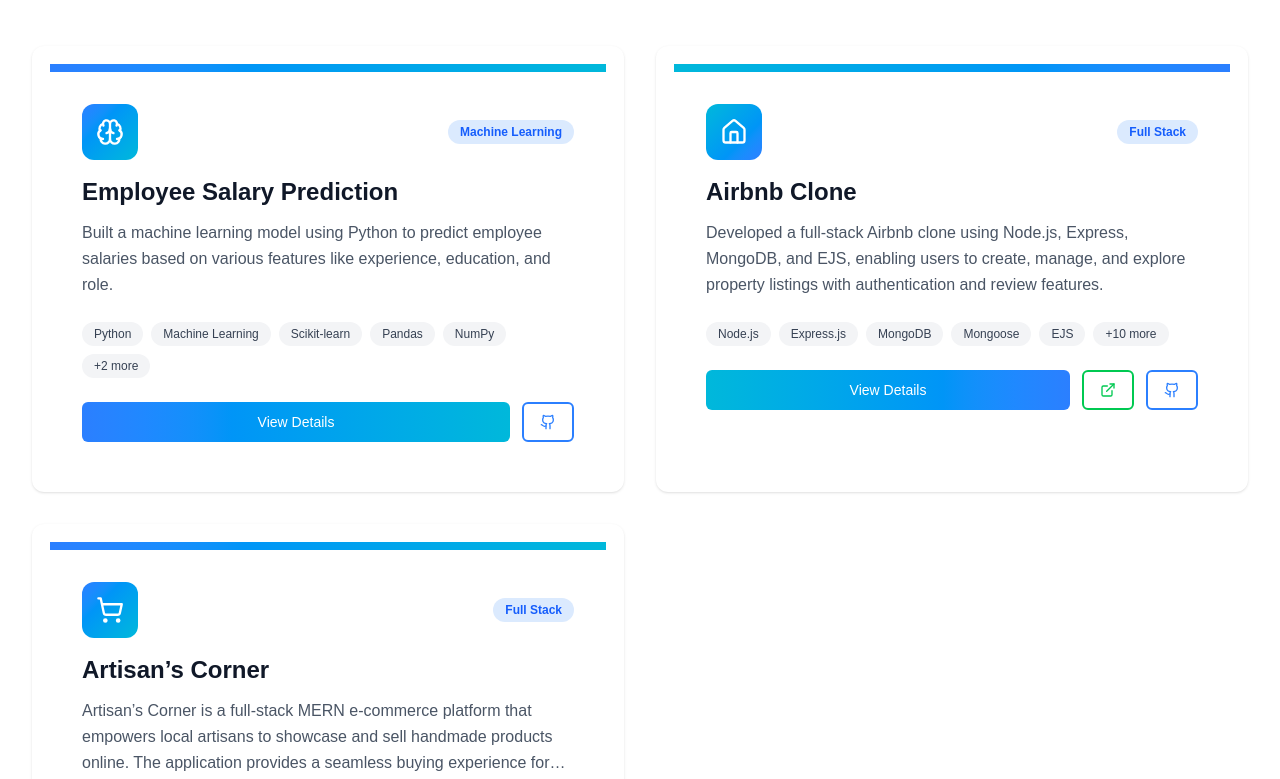
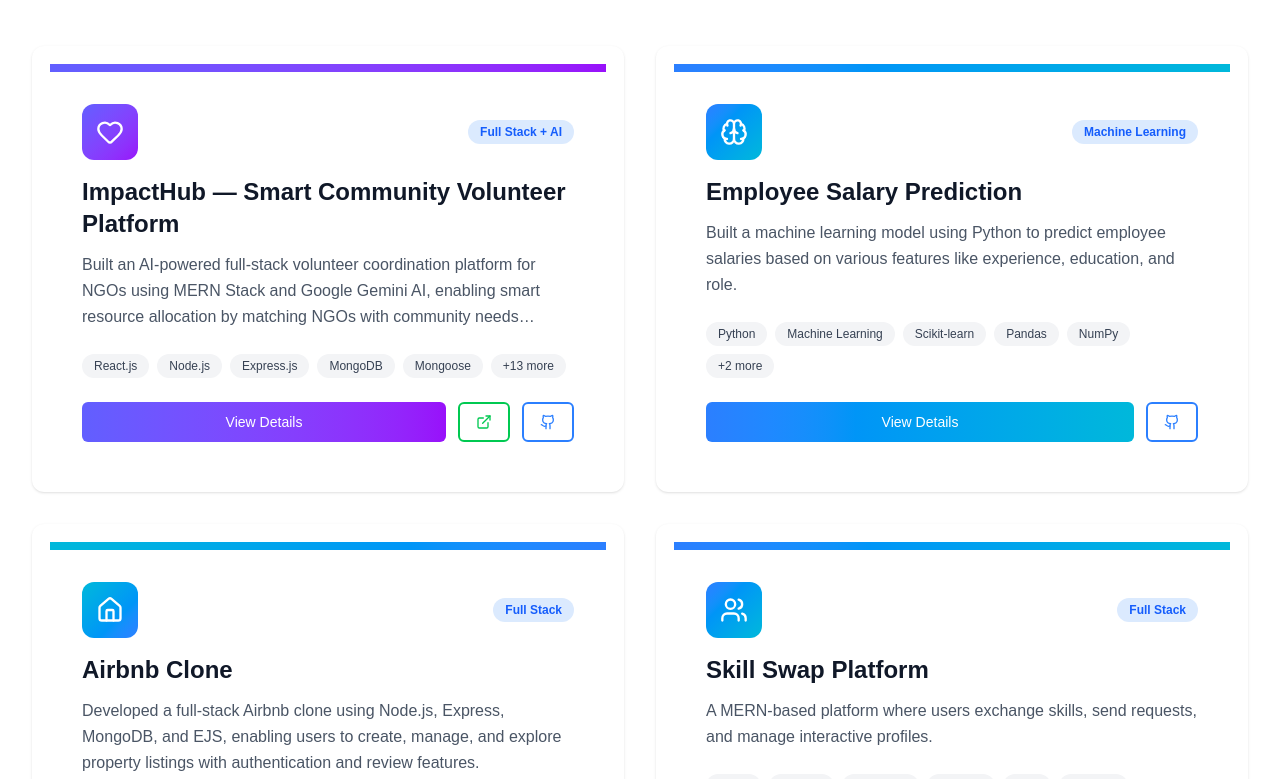
Before and after one commit to Kaushal2644/My-Portfolio, a Next.js app: page / in a window 1280 px wide. Shown: the part 2857-3636 px from the top of the page. Built offline with nearby package versions, Linux system fonts and the light colour scheme.

Commit message:
Add Project

```diff
--- a/components/portfolio/ProjectsSection.jsx
+++ b/components/portfolio/ProjectsSection.jsx
@@ -1,7 +1,20 @@
 import React, { useState } from "react";
 import { Card } from "@/components/ui/card";
 import { Button } from "@/components/ui/button";
-import { Github, ExternalLink, Brain, MapPin, Users, X, AlertTriangle, Target, Image as ImageIcon, ShoppingCart, Home } from "lucide-react";
+import {
+  Github,
+  ExternalLink,
+  Brain,
+  MapPin,
+  Users,
+  Heart,
+  X,
+  AlertTriangle,
+  Target,
+  Image as ImageIcon,
+  ShoppingCart,
+  Home,
+} from "lucide-react";
 import { Dialog, DialogContent } from "@/components/ui/dialog";
 import { Badge } from "@/components/ui/badge";
 
@@ -10,6 +23,78 @@
   const [activeFilter, setActiveFilter] = useState("All");
 
   const projects = [
+    {
+      title: "ImpactHub — Smart Community Volunteer Platform",
+      shortDescription:
+        "Built an AI-powered full-stack volunteer coordination platform for NGOs using MERN Stack and Google Gemini AI, enabling smart resource allocation by matching NGOs with community needs through an intelligent scoring algorithm.",
+      fullDescription:
+        "ImpactHub is a production-ready AI-powered smart resource allocation platform built for the Google Solution Challenge — Build with AI hackathon. The platform centralizes scattered community needs collected from field reports and surveys, making it easy for NGOs to identify, prioritize, and respond to the most urgent local problems. At its core is a Smart Match Algorithm that scores NGO-to-need assignments based on efficiency (40pts), location proximity (35pts), and skill specialization (25pts) — reducing manual coordination time by 70%. Integrated Google Gemini AI (gemini-2.5-flash) for four distinct intelligent features: AI field report analyzer that auto-suggests urgency and category, AI community insights generator, AI match explainer, and a context-aware chatbot assistant. Implemented secure authentication using JWT and Google OAuth 2.0 with role-based access control. Deployed backend on Google Cloud Run and frontend on Firebase Hosting with MongoDB Atlas as the cloud database.",
+
+      technologies: [
+        "React.js",
+        "Node.js",
+        "Express.js",
+        "MongoDB",
+        "Mongoose",
+        "Tailwind CSS",
+        "Google Gemini AI",
+        "JWT",
+        "Google OAuth 2.0",
+        "Passport.js",
+        "Google Cloud Run",
+        "Firebase Hosting",
+        "MongoDB Atlas",
+        "Chart.js",
+        "Vite",
+        "REST API",
+        "Git",
+        "GitHub",
+      ],
+      icon: Heart,
+      gradient: "from-indigo-500 to-purple-600",
+      githubUrl: "https://github.com/Kaushal2644/impacthub",
+      liveUrl: "https://impacthub-493708-8bf37.web.app",
+      category: "Full Stack + AI",
+      challenges: [
+        "Designing a Smart Match Algorithm that accurately scores NGO-to-need assignments based on multiple weighted factors",
+        "Integrating Google Gemini AI meaningfully across 4 distinct features without making it feel forced or superficial",
+        "Handling Google OAuth 2.0 callback flow correctly across local and production environments",
+        "Deploying a Node.js backend on Google Cloud Run without Docker using Buildpacks and resolving IAM permission issues",
+        "Managing CORS policies between Firebase Hosting frontend and Google Cloud Run backend in production",
+        "Ensuring real-time data consistency when field reports are converted into community needs",
+      ],
+
+      achievements: [
+        "Built and deployed a complete AI-powered MERN Stack application for Google Solution Challenge Build with AI hackathon",
+        "Integrated Google Gemini API (gemini-2.5-flash) for 4 intelligent features reducing manual NGO coordination time by 70%",
+        "Developed Smart Match Algorithm with 3-factor scoring system pairing NGOs with community needs in seconds",
+        "Implemented dual authentication system with JWT and Google OAuth 2.0 supporting Admin and Volunteer roles",
+        "Successfully deployed on Google Cloud Run and Firebase Hosting with MongoDB Atlas as cloud database",
+        "Addressed 5 UN Sustainable Development Goals through technology-driven community impact",
+      ],
+
+      screenshots: [
+        "https://images.unsplash.com/photo-1559027615-cd4628902d4a?w=800&h=400&fit=crop",
+        "https://images.unsplash.com/photo-1593113598332-cd288d649433?w=800&h=400&fit=crop",
+        "https://images.unsplash.com/photo-1488521787991-ed7bbaae773c?w=800&h=400&fit=crop",
+        "https://images.unsplash.com/photo-1582213782179-e0d53f98f2ca?w=800&h=400&fit=crop",
+      ],
+
+      team: {
+        name: "Code Samuraai",
+        institution: "Shri S'ad Vidya Mandal Institute of Technology",
+        competition: "Google Solution Challenge — Build with AI",
+        members: [
+          {
+            name: "Drashti Savaliya",
+            role: "Team Leader & Full Stack Developer",
+          },
+          { name: "Shreya Lad", role: "Frontend Developer & UI/UX Designer" },
+          { name: "Kaushal Patel", role: "Backend Developer & AI Integration" },
+          { name: "Manav Surti", role: "Database Architect & API Developer" },
+        ],
+      },
+    },
     {
       title: "Employee Salary Prediction",
       shortDescription:
@@ -95,46 +180,46 @@
         "https://images.unsplash.com/photo-1493809842364-78817add7ffb?w=800&h=400&fit=crop",
       ],
     },
-    // {
-    //   title: "Skill Swap Platform",
-    //   shortDescription:
-    //     "A MERN-based platform where users exchange skills, send requests, and manage interactive profiles.",
-    //   fullDescription:
-    //     "Developed a full-stack Skill Swap Platform using the MERN stack. Users can list skills they offer and want, browse others' profiles, send and accept swap requests, and manage their skill portfolio. The platform includes authentication using JWT, image uploads, admin moderation panel, and responsive UI built with React + Tailwind CSS. Deployed on Vercel and Render for smooth performance.",
-    //   technologies: [
-    //     "React",
-    //     "Node.js",
-    //     "MongoDB",
-    //     "Express",
-    //     "JWT",
-    //     "Tailwind CSS",
-    //     "Multer",
-    //     "Bcrypt",
-    //     "Vercel",
-    //     "Render",
-    //   ],
-    //   icon: Users,
-    //   gradient: "from-blue-500 to-cyan-500",
-    //   githubUrl: "https://github.com/Kaushal2644/Skill-Swap-Platform.git",
-    //   liveUrl: "https://skill-swap-platform-gamma.vercel.app",
-    //   category: "Full Stack",
-    //   challenges: [
-    //     "Implementing secure user authentication and authorization",
-    //     "Managing complex skill matching algorithms",
-    //     "Handling real-time request notifications",
-    //     "Optimizing image upload and storage",
-    //   ],
-    //   achievements: [
-    //     "Built end-to-end MERN stack application",
-    //     "Implemented JWT-based authentication system",
-    //     "Created admin moderation panel for quality control",
-    //     "Deployed successfully on cloud platforms",
-    //   ],
-    //   screenshots: [
-    //     "https://images.unsplash.com/photo-1552664730-d307ca884978?w=800&h=400&fit=crop",
-    //     "https://images.unsplash.com/photo-1522071820081-009f0129c71c?w=800&h=400&fit=crop",
-    //   ],
-    // },
+    {
+      title: "Skill Swap Platform",
+      shortDescription:
+        "A MERN-based platform where users exchange skills, send requests, and manage interactive profiles.",
+      fullDescription:
+        "Developed a full-stack Skill Swap Platform using the MERN stack. Users can list skills they offer and want, browse others' profiles, send and accept swap requests, and manage their skill portfolio. The platform includes authentication using JWT, image uploads, admin moderation panel, and responsive UI built with React + Tailwind CSS. Deployed on Vercel and Render for smooth performance.",
+      technologies: [
+        "React",
+        "Node.js",
+        "MongoDB",
+        "Express",
+        "JWT",
+        "Tailwind CSS",
+        "Multer",
+        "Bcrypt",
+        "Vercel",
+        "Render",
+      ],
+      icon: Users,
+      gradient: "from-blue-500 to-cyan-500",
+      githubUrl: "https://github.com/Kaushal2644/Skill-Swap.git",
+      liveUrl: "https://skill-swap-blond.vercel.app/",
+      category: "Full Stack",
+      challenges: [
+        "Implementing secure user authentication and authorization",
+        "Managing complex skill matching algorithms",
+        "Handling real-time request notifications",
+        "Optimizing image upload and storage",
+      ],
+      achievements: [
+        "Built end-to-end MERN stack application",
+        "Implemented JWT-based authentication system",
+        "Created admin moderation panel for quality control",
+        "Deployed successfully on cloud platforms",
+      ],
+      screenshots: [
+        "https://images.unsplash.com/photo-1552664730-d307ca884978?w=800&h=400&fit=crop",
+        "https://images.unsplash.com/photo-1522071820081-009f0129c71c?w=800&h=400&fit=crop",
+      ],
+    },
 
     {
       title: "Artisan’s Corner",
@@ -185,20 +270,28 @@
 
   const categories = ["All", "Machine Learning", "Full Stack"];
 
-  const filteredProjects = activeFilter === "All"
-    ? projects
-    : projects.filter(project => project.category === activeFilter);
+  const filteredProjects =
+    activeFilter === "All"
+      ? projects
+      : projects.filter((project) => project.category === activeFilter);
 
   return (
-    <section id="projects" className="py-20 px-4 sm:px-6 lg:px-8 bg-white dark:bg-slate-950">
+    <section
+      id="projects"
+      className="py-20 px-4 sm:px-6 lg:px-8 bg-white dark:bg-slate-950"
+    >
       <div className="max-w-7xl mx-auto">
         <div className="text-center mb-16">
           <h2 className="text-4xl sm:text-5xl font-bold text-gray-900 dark:text-white mb-4">
-            Featured <span className="bg-gradient-to-r from-blue-500 to-cyan-500 bg-clip-text text-transparent">Projects</span>
+            Featured{" "}
+            <span className="bg-gradient-to-r from-blue-500 to-cyan-500 bg-clip-text text-transparent">
+              Projects
+            </span>
           </h2>
           <div className="w-20 h-1 bg-gradient-to-r from-blue-500 to-cyan-500 mx-auto rounded-full mb-4"></div>
           <p className="text-gray-600 dark:text-gray-400 max-w-2xl mx-auto">
-            Innovative solutions combining cutting-edge technologies to solve real-world problems
+            Innovative solutions combining cutting-edge technologies to solve
+            real-world problems
           </p>
         </div>
 
@@ -210,9 +303,10 @@
               onClick={() => setActiveFilter(category)}
               variant={activeFilter === category ? "default" : "outline"}
               className={`
-                ${activeFilter === category
-                  ? "bg-gradient-to-r from-blue-500 to-cyan-500 text-white hover:from-blue-600 hover:to-cyan-600"
-                  : "border-2 border-blue-200 dark:border-cyan-800 text-blue-600 dark:text-cyan-400 hover:bg-blue-50 dark:hover:bg-cyan-900/20"
+                ${
+                  activeFilter === category
+                    ? "bg-gradient-to-r from-blue-500 to-cyan-500 text-white hover:from-blue-600 hover:to-cyan-600"
+                    : "border-2 border-blue-200 dark:border-cyan-800 text-blue-600 dark:text-cyan-400 hover:bg-blue-50 dark:hover:bg-cyan-900/20"
                 }
               `}
             >
@@ -231,12 +325,16 @@
                 onClick={() => setSelectedProject(project)}
               >
                 {/* Header with gradient */}
-                <div className={`h-2 bg-gradient-to-r ${project.gradient}`}></div>
+                <div
+                  className={`h-2 bg-gradient-to-r ${project.gradient}`}
+                ></div>
 
                 <div className="p-8">
                   {/* Icon and Category */}
                   <div className="flex items-center justify-between mb-4">
-                    <div className={`w-14 h-14 rounded-xl bg-gradient-to-br ${project.gradient} flex items-center justify-center`}>
+                    <div
+                      className={`w-14 h-14 rounded-xl bg-gradient-to-br ${project.gradient} flex items-center justify-center`}
+                    >
                       <Icon className="w-7 h-7 text-white" />
                     </div>
                     <span className="px-3 py-1 rounded-full bg-blue-100 dark:bg-blue-900/30 text-blue-600 dark:text-cyan-400 text-xs font-semibold">
@@ -342,7 +440,11 @@
       </div>
 
       {/* Project Details Modal */}
-      <Dialog open={!!selectedProject} onOpenChange={() => setSelectedProject(null)} className="max-w-2xl">
+      <Dialog
+        open={!!selectedProject}
+        onOpenChange={() => setSelectedProject(null)}
+        className="max-w-2xl"
+      >
         <DialogContent>
           {selectedProject && (
             <>
@@ -364,8 +466,12 @@
               {/* Scrollable body */}
               <div className="flex-1 min-h-0 overflow-y-auto px-5 py-4 space-y-5">
                 <div className="flex items-center gap-2">
-                  <div className={`w-10 h-10 rounded-lg bg-gradient-to-br ${selectedProject.gradient} flex items-center justify-center flex-shrink-0`}>
-                    {React.createElement(selectedProject.icon, { className: "w-5 h-5 text-white" })}
+                  <div
+                    className={`w-10 h-10 rounded-lg bg-gradient-to-br ${selectedProject.gradient} flex items-center justify-center flex-shrink-0`}
+                  >
+                    {React.createElement(selectedProject.icon, {
+                      className: "w-5 h-5 text-white",
+                    })}
                   </div>
                   <Badge className="bg-blue-100 dark:bg-blue-900/30 text-blue-600 dark:text-cyan-400 border-0">
                     {selectedProject.category}
@@ -380,7 +486,10 @@
                   </h3>
                   <div className="grid grid-cols-2 gap-3">
                     {selectedProject.screenshots.map((screenshot, index) => (
-                      <div key={index} className="rounded-lg overflow-hidden border border-gray-200 dark:border-slate-700">
+                      <div
+                        key={index}
+                        className="rounded-lg overflow-hidden border border-gray-200 dark:border-slate-700"
+                      >
                         <img
                           src={screenshot}
                           alt={`${selectedProject.title} screenshot ${index + 1}`}
--- a/package.json
+++ b/package.json
@@ -22,7 +22,7 @@
     "@types/node": "^20",
     "@types/react": "^19",
     "@types/react-dom": "^19",
-    "baseline-browser-mapping": "^2.8.32",
+    "baseline-browser-mapping": "^2.10.27",
     "eslint": "^9",
     "eslint-config-next": "16.0.5",
     "tailwindcss": "^4",
```
Also changed, not shown: 1 other file (tests, documents, lock files or other folders).
